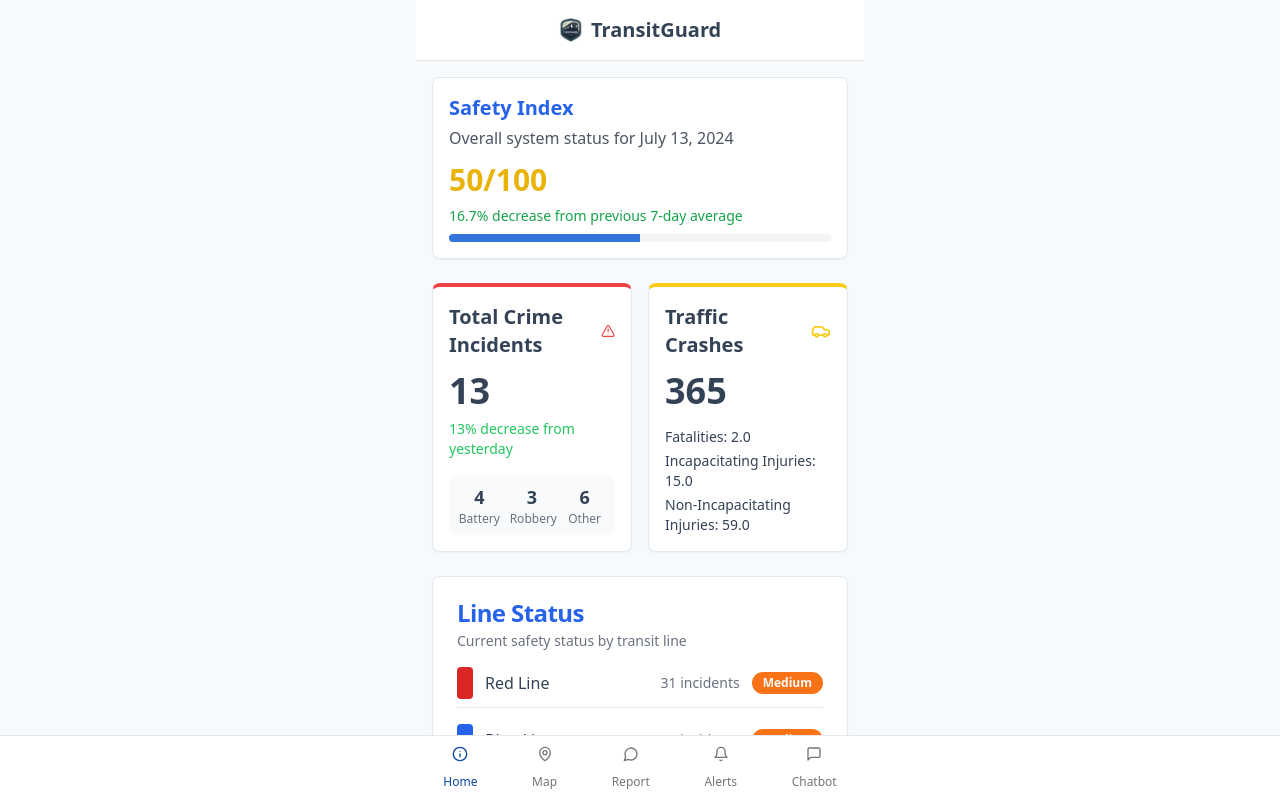
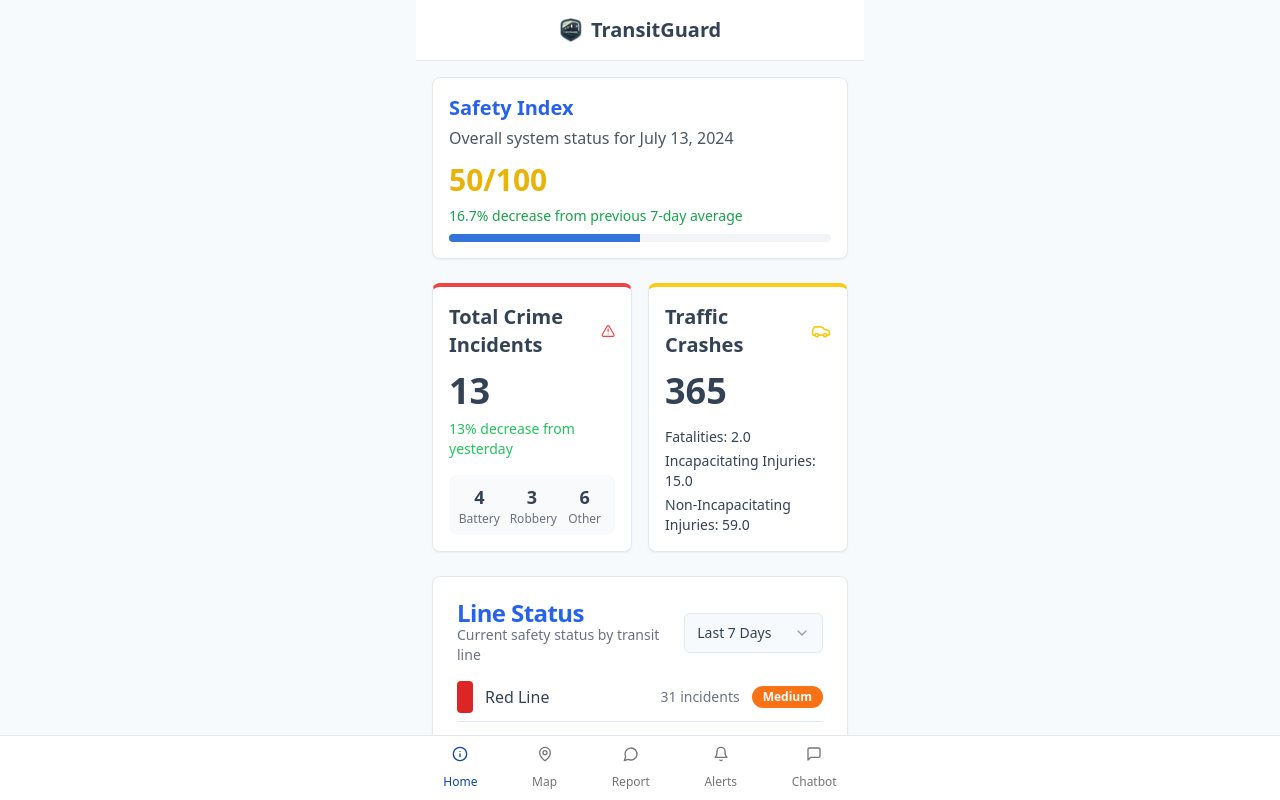
Before and after one commit to dplem/transitguard-app, a React (Vite) app: page / in a window 1280 px wide. Built offline with nearby package versions, Linux system fonts and the light colour scheme.

Commit message:
Add Line Status dropdown
Add a dropdown to the Line Status card with the option for "Last 7 Days".

```diff
--- a/src/components/LineStatus.tsx
+++ b/src/components/LineStatus.tsx
@@ -1,13 +1,14 @@
-
 
 import React, { useEffect, useState } from 'react';
 import { Card, CardHeader, CardTitle, CardContent } from '@/components/ui/card';
 import { Badge } from '@/components/ui/badge';
+import { Select, SelectContent, SelectItem, SelectTrigger, SelectValue } from '@/components/ui/select';
 import { parseCSV } from '@/utils/csvParser';
 import { LineCountEntry } from '@/types/csv';
 
 const LineStatus = () => {
   const [lineData, setLineData] = useState<LineCountEntry[]>([]);
+  const [timeFrame, setTimeFrame] = useState('last-7-days');
 
   useEffect(() => {
     const fetchLineData = async () => {
@@ -48,8 +49,20 @@ const LineStatus = () => {
     return (
       <Card>
         <CardHeader className="pb-2">
-          <CardTitle className="text-blue-600">Line Status</CardTitle>
-          <p className="text-sm text-gray-500">Current safety status by transit line</p>
+          <div className="flex items-center justify-between">
+            <div>
+              <CardTitle className="text-blue-600">Line Status</CardTitle>
+              <p className="text-sm text-gray-500">Current safety status by transit line</p>
+            </div>
+            <Select value={timeFrame} onValueChange={setTimeFrame}>
+              <SelectTrigger className="w-[140px]">
+                <SelectValue placeholder="Select time frame" />
+              </SelectTrigger>
+              <SelectContent>
+                <SelectItem value="last-7-days">Last 7 Days</SelectItem>
+              </SelectContent>
+            </Select>
+          </div>
         </CardHeader>
         <CardContent>
           <p className="text-gray-600">Loading line data...</p>
@@ -61,8 +74,20 @@ const LineStatus = () => {
   return (
     <Card>
       <CardHeader className="pb-2">
-        <CardTitle className="text-blue-600">Line Status</CardTitle>
-        <p className="text-sm text-gray-500">Current safety status by transit line</p>
+        <div className="flex items-center justify-between">
+          <div>
+            <CardTitle className="text-blue-600">Line Status</CardTitle>
+            <p className="text-sm text-gray-500">Current safety status by transit line</p>
+          </div>
+          <Select value={timeFrame} onValueChange={setTimeFrame}>
+            <SelectTrigger className="w-[140px]">
+              <SelectValue placeholder="Select time frame" />
+            </SelectTrigger>
+            <SelectContent>
+              <SelectItem value="last-7-days">Last 7 Days</SelectItem>
+            </SelectContent>
+          </Select>
+        </div>
       </CardHeader>
       <CardContent>
         <div className="space-y-2">
```
